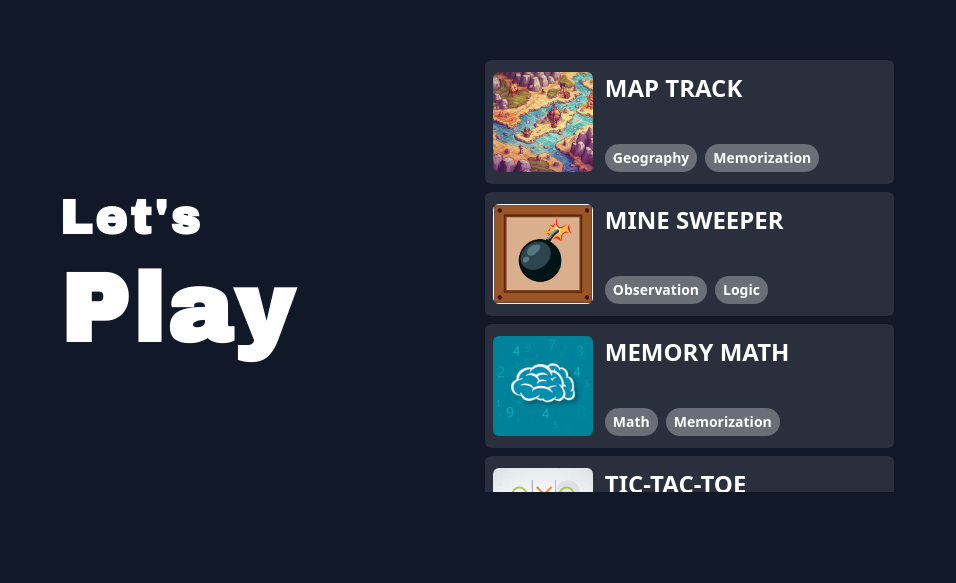
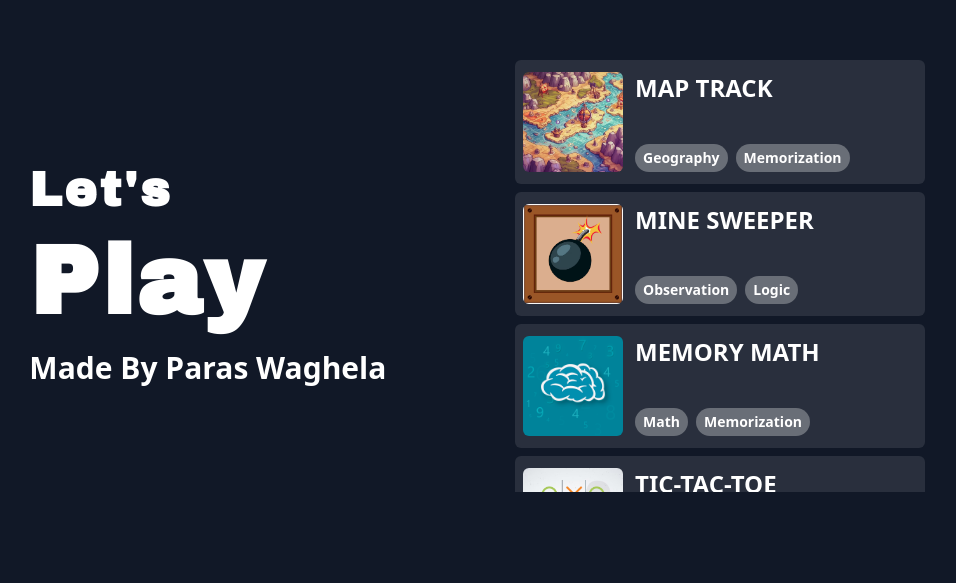
Before and after one commit to ParasWaghela07/Lets_play, a plain HTML site: page main.html in a window 1280 px wide. Shown: the part 124-707 px from the top of the page, without its empty margins (163-1119 px from the left). Drawn offline with nearby package versions, Linux system fonts and the light colour scheme.

Commit message:
Update main.html

```diff
--- a/main.html
+++ b/main.html
@@ -60,7 +60,7 @@
             <div id="Text" class="flex flex-col gap-y-5 items-center lg:items-start w-full lg:w-fit">
                 <p class="text-3xl lg:text-5xl text-white font-bold archivo-black-regular">Let's</p>
                 <p class="text-5xl lg:text-8xl text-white font-bold archivo-black-regular">Play</p>
-<!--                 <p class="text-xl lg:text-3xl text-white font-semibold">Made By Paras Waghela</p> -->
+                <p class="text-xl lg:text-3xl text-white font-semibold">Made By Paras Waghela</p>
             </div>
 
             <!-- right -->
```
